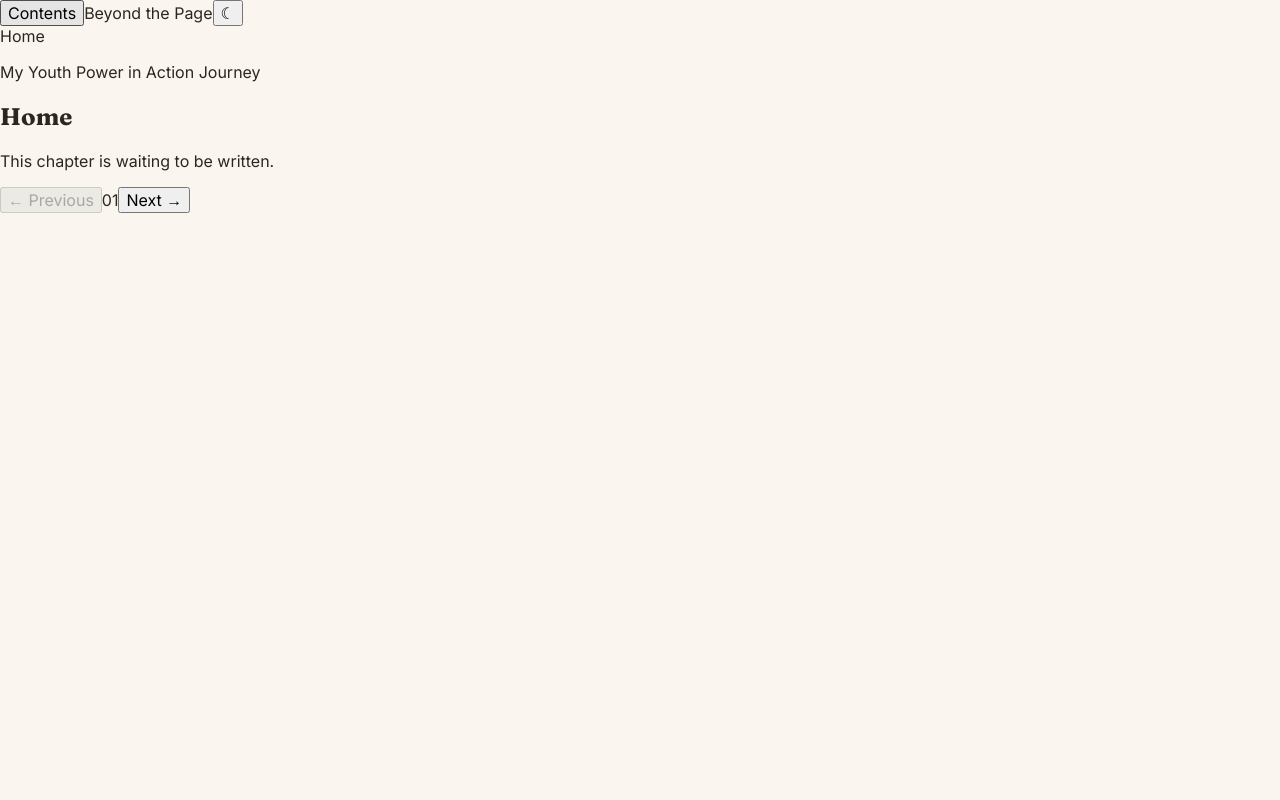
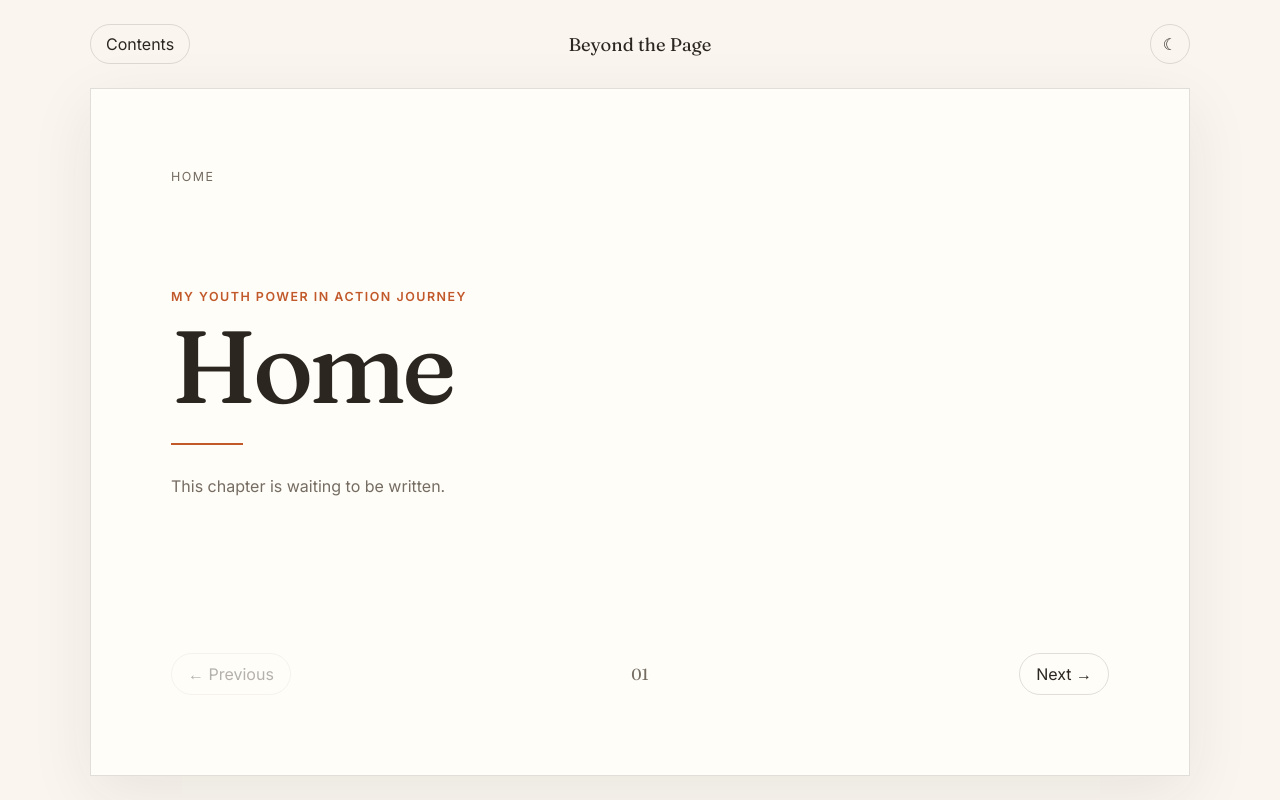
Before and after one commit to JJTGG/beyond-the-page, a Next.js app: page / in a window 1280 px wide. Built offline with nearby package versions, Linux system fonts and the light colour scheme.

Commit message:
style: add scrapbook shell styling

```diff
--- a/app/globals.css
+++ b/app/globals.css
@@ -5,6 +5,7 @@
   --paper: #fffdf8;
   --muted: #756c62;
   --border: rgba(43, 38, 32, 0.14);
+  --shadow: rgba(43, 38, 32, 0.08);
 }
 
 html[data-theme="dark"] {
@@ -14,6 +15,7 @@ html[data-theme="dark"] {
   --paper: #2a251f;
   --muted: #b8aea2;
   --border: rgba(237, 231, 220, 0.14);
+  --shadow: rgba(0, 0, 0, 0.24);
 }
 
 * {
@@ -51,6 +53,10 @@ button {
   cursor: pointer;
 }
 
+button:disabled {
+  cursor: default;
+}
+
 a {
   color: inherit;
   text-decoration: none;
@@ -70,3 +76,283 @@ h3 {
 main {
   min-height: 100vh;
 }
+
+/* Book shell */
+
+.book-shell {
+  min-height: 100vh;
+  padding: 24px;
+}
+
+.book-header {
+  width: min(1100px, 100%);
+  margin: 0 auto 24px;
+  display: grid;
+  grid-template-columns: 1fr auto 1fr;
+  align-items: center;
+  gap: 16px;
+}
+
+.site-mark {
+  font-family: var(--font-fraunces), serif;
+  font-size: 1.15rem;
+  text-align: center;
+}
+
+.header-button,
+.theme-toggle,
+.nav-button,
+.menu-close {
+  border: 1px solid var(--border);
+  background: transparent;
+  color: var(--foreground);
+  border-radius: 999px;
+  transition:
+    background-color 160ms ease,
+    border-color 160ms ease,
+    color 160ms ease,
+    transform 160ms ease;
+}
+
+.header-button {
+  justify-self: start;
+  padding: 9px 15px;
+}
+
+.theme-toggle {
+  justify-self: end;
+  width: 40px;
+  height: 40px;
+  display: grid;
+  place-items: center;
+  font-size: 1rem;
+}
+
+.header-button:hover,
+.theme-toggle:hover,
+.nav-button:hover,
+.menu-close:hover {
+  background: var(--paper);
+  border-color: var(--accent);
+}
+
+.header-button:active,
+.theme-toggle:active,
+.nav-button:active,
+.menu-close:active {
+  transform: scale(0.97);
+}
+
+/* Page */
+
+.book-page {
+  width: min(1100px, 100%);
+  min-height: calc(100vh - 112px);
+  margin: 0 auto;
+  padding: clamp(32px, 7vw, 80px);
+  background: var(--paper);
+  border: 1px solid var(--border);
+  box-shadow: 0 18px 60px var(--shadow);
+  display: flex;
+  flex-direction: column;
+}
+
+.chapter-meta {
+  color: var(--muted);
+  font-size: 0.78rem;
+  letter-spacing: 0.12em;
+  text-transform: uppercase;
+}
+
+.chapter-content {
+  max-width: 760px;
+  margin: auto 0;
+}
+
+.eyebrow,
+.menu-eyebrow {
+  margin: 0 0 14px;
+  color: var(--accent);
+  font-size: 0.78rem;
+  font-weight: 600;
+  letter-spacing: 0.12em;
+  text-transform: uppercase;
+}
+
+.chapter-content h1 {
+  margin: 0;
+  font-size: clamp(3rem, 8vw, 6.5rem);
+  line-height: 0.95;
+  font-weight: 500;
+  letter-spacing: -0.04em;
+}
+
+.page-divider {
+  width: 72px;
+  height: 2px;
+  margin: 28px 0;
+  background: var(--accent);
+}
+
+.page-placeholder {
+  max-width: 480px;
+  margin: 0;
+  color: var(--muted);
+  line-height: 1.7;
+}
+
+.page-navigation {
+  display: grid;
+  grid-template-columns: 1fr auto 1fr;
+  align-items: center;
+  gap: 16px;
+  margin-top: 48px;
+}
+
+.nav-button {
+  width: fit-content;
+  padding: 10px 16px;
+}
+
+.nav-button:last-child {
+  justify-self: end;
+}
+
+.nav-button:disabled {
+  opacity: 0.35;
+}
+
+.page-number {
+  color: var(--muted);
+  font-family: var(--font-fraunces), serif;
+}
+
+/* Chapter menu */
+
+.chapter-menu {
+  position: fixed;
+  inset: 0;
+  z-index: 50;
+  padding: 24px;
+  background: rgba(43, 38, 32, 0.32);
+  backdrop-filter: blur(6px);
+}
+
+.chapter-menu-inner {
+  width: min(620px, 100%);
+  height: 100%;
+  margin-left: auto;
+  padding: clamp(28px, 5vw, 56px);
+  overflow-y: auto;
+  background: var(--paper);
+  border: 1px solid var(--border);
+  box-shadow: -18px 0 60px var(--shadow);
+}
+
+.chapter-menu-header {
+  display: flex;
+  align-items: flex-start;
+  justify-content: space-between;
+  gap: 24px;
+  margin-bottom: 48px;
+}
+
+.chapter-menu-header h2 {
+  margin: 0;
+  font-size: clamp(2.2rem, 6vw, 4rem);
+  line-height: 1;
+  font-weight: 500;
+}
+
+.menu-close {
+  width: 40px;
+  height: 40px;
+  flex: 0 0 auto;
+  font-size: 1.5rem;
+  line-height: 1;
+}
+
+.chapter-list {
+  list-style: none;
+  padding: 0;
+  margin: 0;
+  border-top: 1px solid var(--border);
+}
+
+.chapter-list li {
+  border-bottom: 1px solid var(--border);
+}
+
+.chapter-link {
+  width: 100%;
+  padding: 18px 4px;
+  border: 0;
+  background: transparent;
+  color: var(--foreground);
+  display: grid;
+  grid-template-columns: 44px 1fr;
+  align-items: center;
+  gap: 12px;
+  text-align: left;
+  transition:
+    color 160ms ease,
+    padding 160ms ease;
+}
+
+.chapter-link:hover,
+.chapter-link.active {
+  color: var(--accent);
+  padding-left: 10px;
+}
+
+.chapter-index {
+  color: var(--muted);
+  font-size: 0.75rem;
+  letter-spacing: 0.08em;
+}
+
+.chapter-link.active .chapter-index {
+  color: var(--accent);
+}
+
+/* Mobile */
+
+@media (max-width: 640px) {
+  .book-shell {
+    padding: 14px;
+  }
+
+  .book-header {
+    margin-bottom: 14px;
+  }
+
+  .site-mark {
+    font-size: 0.95rem;
+  }
+
+  .book-page {
+    min-height: calc(100vh - 90px);
+    padding: 28px 22px;
+  }
+
+  .chapter-content h1 {
+    font-size: clamp(2.8rem, 15vw, 4.5rem);
+  }
+
+  .page-navigation {
+    margin-top: 32px;
+  }
+
+  .nav-button {
+    padding: 9px 12px;
+    font-size: 0.9rem;
+  }
+
+  .chapter-menu {
+    padding: 12px;
+  }
+
+  .chapter-menu-inner {
+    padding: 28px 22px;
+  }
+}
```
